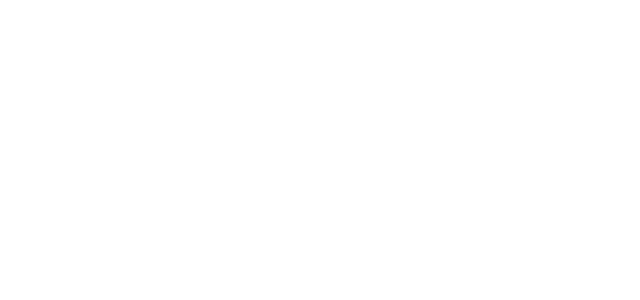
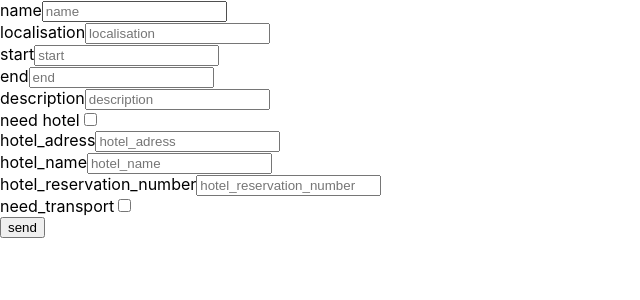
Before and after one commit to video-kid/booker, a React (Create React App) app: page / in a window 1280 px wide. Shown: the top 300 px of the page, without its empty margins (0-640 px from the left). Built offline with nearby package versions, Linux system fonts and the light colour scheme.

Commit message:
add basic fields

```diff
--- a/src/App.tsx
+++ b/src/App.tsx
@@ -1,5 +1,11 @@
+import CreateEvent from "./Modules/CreateEvent/CreateEvent";
+
 function App() {
-  return <div className="App"></div>;
+  return (
+    <div className="App">
+      <CreateEvent />
+    </div>
+  );
 }
 
 export default App;
--- /dev/null
+++ b/src/Modules/CreateEvent/CreateEvent.tsx
@@ -0,0 +1,102 @@
+import React from "react";
+import { useForm } from "react-hook-form";
+
+const CreateEvent = () => {
+  const {
+    register,
+    handleSubmit,
+    formState: { errors },
+  } = useForm();
+
+  const onSubmit = (data: unknown) => console.log(data);
+
+  // console.log(errors);
+  return (
+    <form onSubmit={handleSubmit(onSubmit)}>
+      <div>
+        <label htmlFor="name">name</label>
+        <input
+          type="text"
+          placeholder="name"
+          id="name"
+          {...register("name", { required: true })}
+        />
+      </div>
+      <div>
+        <label htmlFor="localisation">localisation</label>
+        <input
+          type="text"
+          placeholder="localisation"
+          id="localisation"
+          {...register("localisation", { required: true })}
+        />
+      </div>
+      <div>
+        <label htmlFor="start">start</label>
+        <input
+          type="text"
+          placeholder="start"
+          {...register("start", { required: true })}
+        />
+      </div>
+      <div>
+        <label htmlFor="end">end</label>
+        <input type="text" placeholder="end" {...register("end", {})} />
+      </div>
+      <div>
+        <label htmlFor="description">description</label>
+        <input
+          type="text"
+          placeholder="description"
+          {...register("description", {})}
+        />
+      </div>
+      <div>
+        <label htmlFor="need_accommodation">need hotel</label>
+        <input
+          type="checkbox"
+          placeholder="need_accommodation"
+          {...register("need_accommodation", {})}
+        />
+      </div>
+      <div>
+        <label htmlFor="hotel_adress">hotel_adress</label>
+        <input
+          type="text"
+          placeholder="hotel_adress"
+          {...register("hotel_adress", {})}
+        />
+      </div>
+      <div>
+        <label htmlFor="hotel_name">hotel_name</label>
+        <input
+          type="text"
+          placeholder="hotel_name"
+          {...register("hotel_name", {})}
+        />
+      </div>
+      <div>
+        <label htmlFor="hotel_reservation_number">
+          hotel_reservation_number
+        </label>
+        <input
+          type="text"
+          placeholder="hotel_reservation_number"
+          {...register("hotel_reservation_number", {})}
+        />
+      </div>
+      <div>
+        <label htmlFor="need_transport">need_transport</label>
+        <input
+          type="checkbox"
+          placeholder="need_transport"
+          {...register("need_transport", {})}
+        />
+      </div>
+
+      <button type="submit">send</button>
+    </form>
+  );
+};
+
+export default CreateEvent;
```
